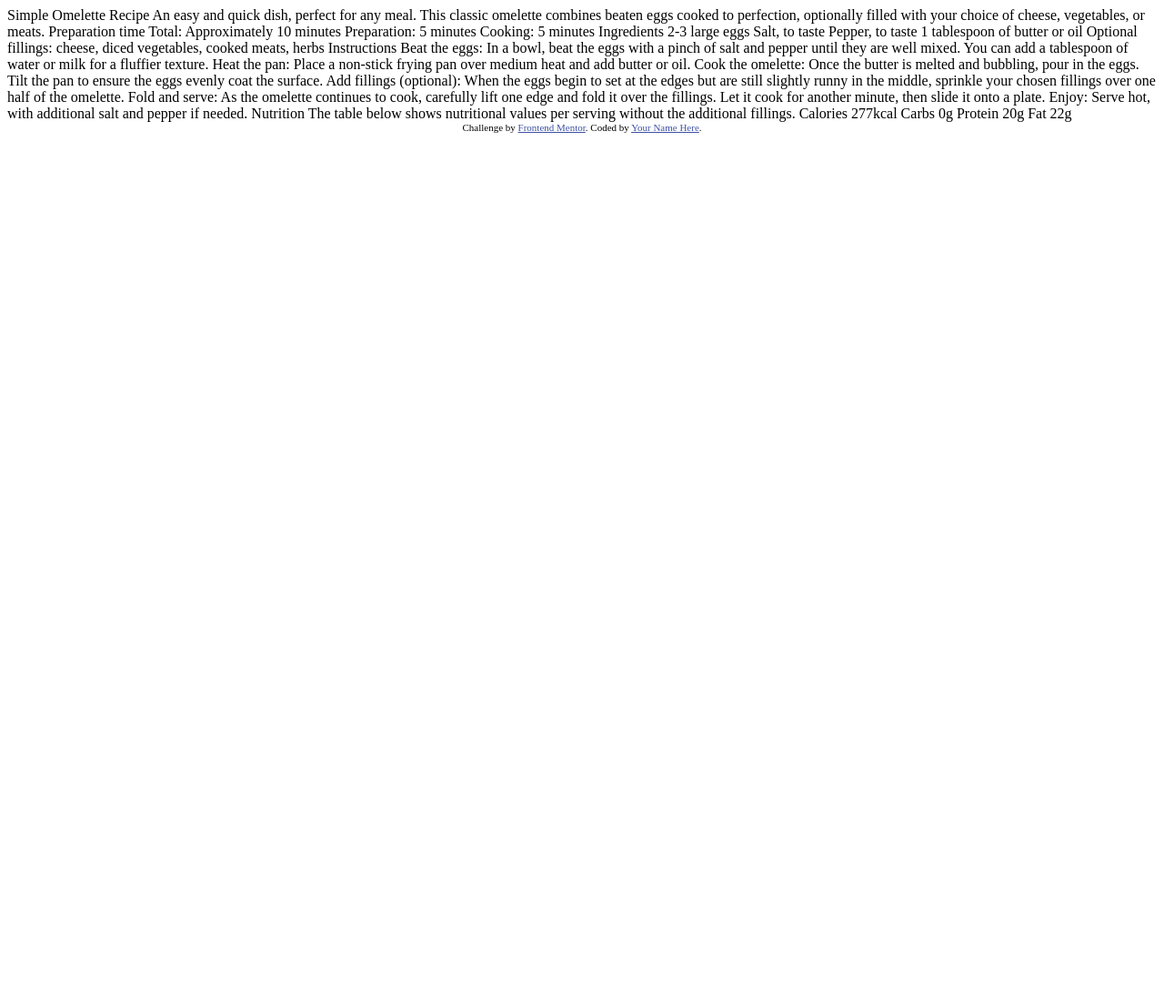
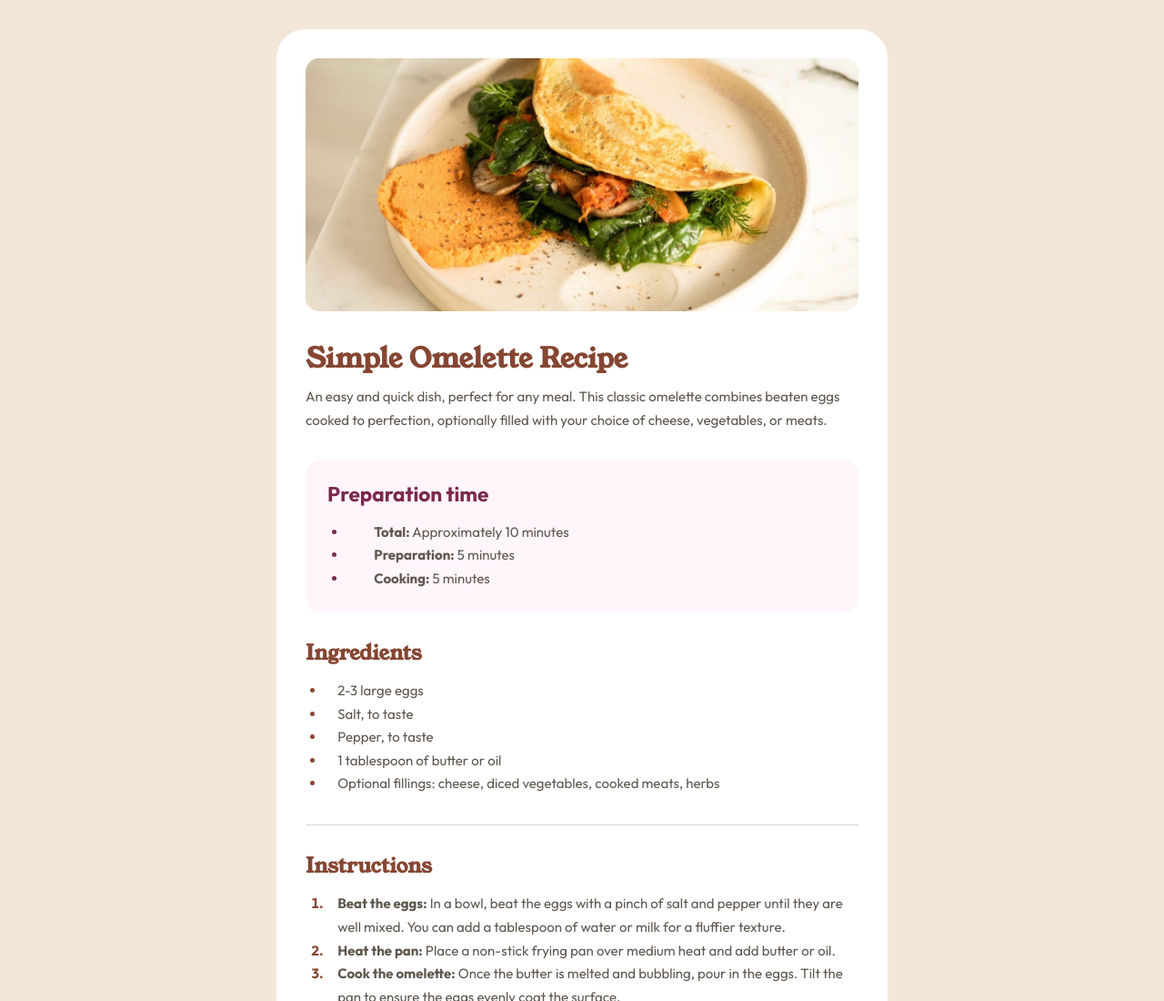
Before and after one commit to cerezoar/fem-recipe-page, a plain HTML site: page index.html in a window 1280 px wide. Shown: the top 1100 px of the page at 91% size. Before the commit the page ends 800 px from the top, so only its background shows below. Drawn offline with Linux system fonts and the light colour scheme.

Commit message:
update the css code

```diff
--- a/index.html
+++ b/index.html
@@ -1,77 +1,148 @@
 <!DOCTYPE html>
 <html lang="en">
-<head>
-  <meta charset="UTF-8">
-  <meta name="viewport" content="width=device-width, initial-scale=1.0"> <!-- displays site properly based on user's device -->
+  <head>
+    <meta charset="UTF-8" />
+    <meta name="viewport" content="width=device-width, initial-scale=1.0" />
+    <!-- displays site properly based on user's device -->
 
-  <link rel="icon" type="image/png" sizes="32x32" href="./assets/images/favicon-32x32.png">
+    <link
+      rel="icon"
+      type="image/png"
+      sizes="32x32"
+      href="./assets/images/favicon-32x32.png"
+    />
+    <link rel="preconnect" href="https://fonts.googleapis.com" />
+    <link rel="preconnect" href="https://fonts.gstatic.com" crossorigin />
+    <link
+      href="https://fonts.googleapis.com/css2?family=Outfit:wght@400;700&family=Young+Serif&display=swap"
+      rel="stylesheet"
+    />
+    <link rel="stylesheet" href="style.css" />
+    <title>Frontend Mentor | Recipe page</title>
+  </head>
+  <!-- body -->
+  <body>
+    <!-- container -->
+    <div class="container">
+      <!-- main elements of the website -->
+      <div class="content">
+        <!-- features image -->
+        <div class="recipe-img">
+          <img
+            src="assets/images/image-omelette.jpeg"
+            alt="picture delicious of cooked omelette"
+          />
+        </div>
+        <!-- recipe write-up -->
+        <div class="content-inner">
+          <!-- intro -->
+          <div class="recipe-intro">
+            <h1>Simple Omelette Recipe</h1>
+            <p>
+              An easy and quick dish, perfect for any meal. This classic
+              omelette combines beaten eggs cooked to perfection, optionally
+              filled with your choice of cheese, vegetables, or meats.
+            </p>
+          </div>
 
-  <title>Frontend Mentor | Recipe page</title>
+          <!-- prep time -->
+          <div class="preptime">
+            <h2>Preparation time</h2>
+            <ul class="list-group">
+              <li><span>Total:</span> Approximately 10 minutes</li>
+              <li><span>Preparation:</span> 5 minutes</li>
+              <li><span>Cooking:</span> 5 minutes</li>
+            </ul>
+          </div>
+          <!-- ingredients -->
+          <div class="ingredients">
+            <h2>Ingredients</h2>
+            <ul class="list-group">
+              <li>2-3 large eggs</li>
+              <li>Salt, to taste</li>
+              <li>Pepper, to taste</li>
+              <li>1 tablespoon of butter or oil</li>
+              <li>
+                Optional fillings: cheese, diced vegetables, cooked meats, herbs
+              </li>
+            </ul>
+          </div>
 
-  <!-- Feel free to remove these styles or customise in your own stylesheet 👍 -->
-  <style>
-    .attribution { font-size: 11px; text-align: center; }
-    .attribution a { color: hsl(228, 45%, 44%); }
-  </style>
-</head>
-<body>
+          <hr />
 
-  Simple Omelette Recipe
+          <!-- instructions -->
+          <div class="instruction">
+            <h2>Instructions</h2>
 
-  An easy and quick dish, perfect for any meal. This classic omelette combines beaten eggs cooked
-  to perfection, optionally filled with your choice of cheese, vegetables, or meats.
+            <ol class="list-group">
+              <li>
+                <span>Beat the eggs:</span> In a bowl, beat the eggs with a
+                pinch of salt and pepper until they are well mixed. You can add
+                a tablespoon of water or milk for a fluffier texture.
+              </li>
+              <li>
+                <span>Heat the pan:</span> Place a non-stick frying pan over
+                medium heat and add butter or oil.
+              </li>
+              <li>
+                <span>Cook the omelette:</span> Once the butter is melted and
+                bubbling, pour in the eggs. Tilt the pan to ensure the eggs
+                evenly coat the surface.
+              </li>
+              <li>
+                <span>Add fillings (optional):</span> When the eggs begin to set
+                at the edges but are still slightly runny in the middle,
+                sprinkle your chosen fillings over one half of the omelette.
+              </li>
+              <li>
+                <span>Fold and serve:</span> As the omelette continues to cook,
+                carefully lift one edge and fold it over the fillings. Let it
+                cook for another minute, then slide it onto a plate.
+              </li>
+              <li>
+                <span>Enjoy:</span> Serve hot, with additional salt and pepper
+                if needed.
+              </li>
+            </ol>
+          </div>
 
-  Preparation time
+          <hr />
 
-  Total: Approximately 10 minutes
-  Preparation: 5 minutes
-  Cooking: 5 minutes
-
-  Ingredients
-
-  2-3 large eggs
-  Salt, to taste
-  Pepper, to taste
-  1 tablespoon of butter or oil
-  Optional fillings: cheese, diced vegetables, cooked meats, herbs
-
-  Instructions
-
-  Beat the eggs: In a bowl, beat the eggs with a pinch of salt and pepper until they are well mixed.
-  You can add a tablespoon of water or milk for a fluffier texture.
-
-  Heat the pan: Place a non-stick frying pan over medium heat and add butter or oil.
-
-  Cook the omelette: Once the butter is melted and bubbling, pour in the eggs. Tilt the pan to ensure
-  the eggs evenly coat the surface.
-
-  Add fillings (optional): When the eggs begin to set at the edges but are still slightly runny in the
-  middle, sprinkle your chosen fillings over one half of the omelette.
-
-  Fold and serve: As the omelette continues to cook, carefully lift one edge and fold it over the
-  fillings. Let it cook for another minute, then slide it onto a plate.
-
-  Enjoy: Serve hot, with additional salt and pepper if needed.
-
-  Nutrition
-
-  The table below shows nutritional values per serving without the additional fillings.
-
-  Calories
-  277kcal
-
-  Carbs
-  0g
-
-  Protein
-  20g
-
-  Fat
-  22g
-
-  <div class="attribution">
-    Challenge by <a href="https://www.frontendmentor.io?ref=challenge" target="_blank">Frontend Mentor</a>.
-    Coded by <a href="#">Your Name Here</a>.
-  </div>
-</body>
+          <!-- nutrition -->
+          <div class="nutrition">
+            <h2>Nutrition</h2>
+            <p>
+              The table below shows nutritional values per serving without the
+              additional fillings.
+            </p>
+            <table>
+              <tr>
+                <th scope="row">Calories</th>
+                <td>277kcal</td>
+              </tr>
+              <tr>
+                <th scope="row">Carbs</th>
+                <td>0g</td>
+              </tr>
+              <tr>
+                <th scope="row">Protein</th>
+                <td>20g</td>
+              </tr>
+              <tr>
+                <th scope="row">Fat</th>
+                <td>20g</td>
+              </tr>
+            </table>
+          </div>
+        </div>
+      </div>
+    </div>
+    <!-- footer -->
+    <div class="attribution">
+      Challenge by
+      <a href="https://www.frontendmentor.io?ref=challenge" target="_blank"
+        >Frontend Mentor</a
+      >. Coded by <a href="#Aldrin">Aldrin</a>.
+    </div>
+  </body>
 </html>
--- /dev/null
+++ b/style.css
@@ -0,0 +1,189 @@
+/* global variables */
+:root {
+    --nutmeg: #854632;
+    --dark-raspberry: #7b284f;
+    --rose-white: #fff5fa;
+    --eggshell: #f3e6d8;
+    --light-grey: #e4ded8;
+    --wenge-brown: #5f574e;
+    --dark-charcoal: #302d2c
+}
+/* styling reset */
+*,
+*::before,
+*::after {
+    box-sizing: border-box;
+}
+
+* {
+    margin: 0;
+}
+
+img {
+    max-width: 100%;
+}
+/* body css */
+body {
+    font: 400 94%/170% "Outfit", sans-serif;
+    background: var(--eggshell);
+    color: var(--wenge-brown);
+}
+
+.container {
+    max-width: 46rem;
+    margin-inline: auto;
+    padding: 0 2rem;
+
+}
+
+h1,
+h2,
+h3 {
+    font-family: "Young serif", sans-serif;
+    color: var(--nutmeg);
+}
+
+.content {
+    background: white;
+    /* padding: 2rem; */
+    margin: 2rem 0;
+    border-radius: 2rem;
+    padding-bottom: 2rem;
+}
+
+.content-inner {
+    padding: 0 2rem;
+    display: grid;
+    gap: 2rem;
+}
+
+.content-inner > * {
+    display: grid;
+    gap: 1rem;
+}
+.recipe-img {
+    padding: 2rem;
+}
+
+.recipe-img img {
+    border-radius: 15px;
+}
+
+.preptime {
+    background: var(--rose-white);
+    padding: 1.5rem;
+    border-radius: 1rem;
+}
+
+.preptime h2 {
+    font-family: "Outfit", sans-serif;
+}
+
+.preptime h2,
+.preptime li::marker {
+    color: var(--dark-raspberry);
+}
+
+.preptime span,
+.instruction li::marker,
+.instruction span {
+    font-weight: 700;
+}
+
+.list-group {
+    padding-left: 1.4rem;
+}
+
+.list-group li {
+    padding-left: 1.8rem;
+}
+
+.ingredients li::marker,
+.instruction li::marker {
+    color: var(--nutmeg);
+}
+
+.ingredients li,
+.instruction li {
+    padding-left: 0.8rem;
+}
+
+.nutrition table {
+    /* border: 1px solid red; */
+    border-collapse: collapse;
+}
+
+.nutrition tr > * {
+    /* border: 1px solid green; */
+}
+
+.nutrition th {
+    text-align: left;
+}
+
+.nutrition tr > * {
+    padding-left: 2rem;
+    padding-top: 1rem;
+    padding-bottom: 1rem;
+}
+
+.nutrition tr:not(:last-child) > * {
+    border-bottom: 1px solid var(--light-grey);
+}
+
+.nutrition tr:first-child {
+    /* color: red; */
+    padding-top: 0;
+}
+
+.nutrition tr:last-child {
+    /* color: red; */
+    padding-bottom: 0;
+}
+
+.nutrition th {
+    text-align: left;
+    font-weight: 400;
+}
+
+.nutrition td {
+    text-align: left;
+    font-weight: 700;
+    color: var(--nutmeg);
+}
+
+hr {
+    border: none;
+    height: 1px;
+    background-color: lightgrey;
+  }
+
+  .attribution {
+    text-align: center;
+  }
+
+@media (max-width: 400px) {
+    .container {
+        padding: 0;
+    }
+
+    .content {
+        padding: 0;
+        padding-bottom: 2rem;
+        margin: 0;
+    }
+
+    .recipe-img {
+        padding: 0;
+        padding-bottom: 2rem;
+    }
+
+    .recipe-img img {
+        border-radius: 0;
+    }
+
+    .attribution {
+        padding-top: 2rem;
+        padding-bottom: 1rem;
+    }
+}
```
Also changed, not shown: design/desktop-design elements.jpg (added), 3 other files.
